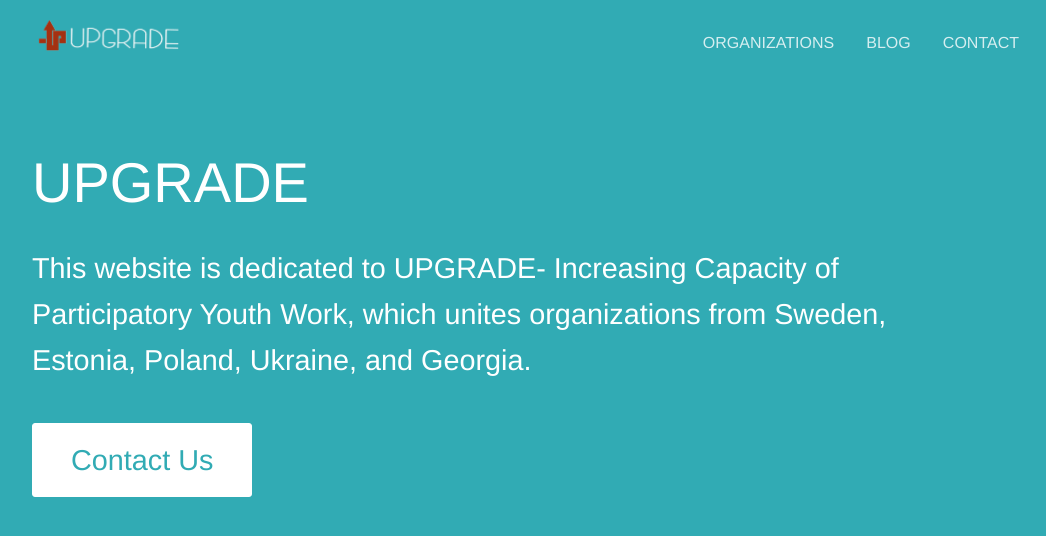
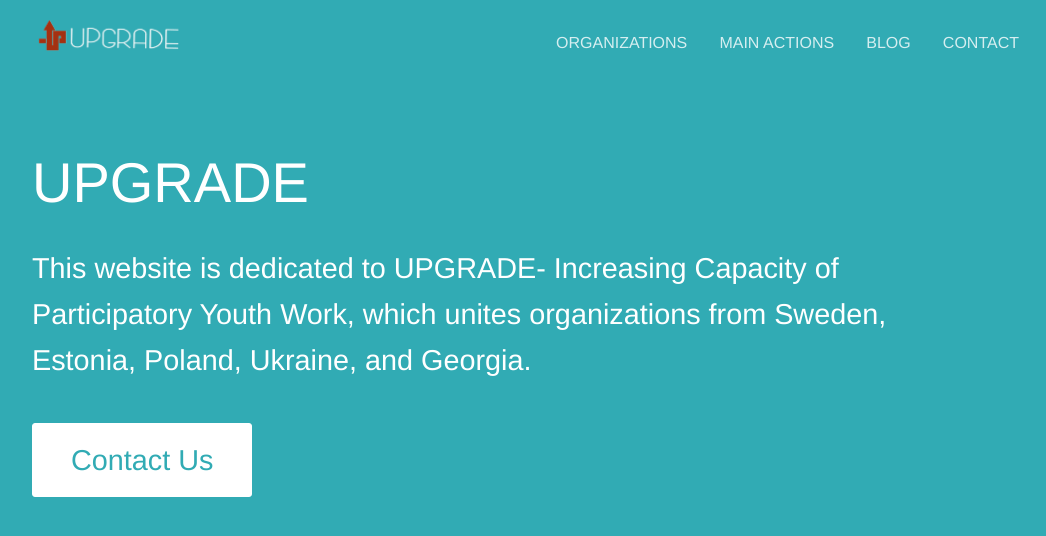
Before and after one commit to upgrade42/upgrade42.github.io, a Jekyll site: the page built from index.html, in a window 1280 px wide and 900 px high, cut to the strip 0-605 px from the top of the window. Shown: the top 536 px of the strip, without its empty margins (108-1154 px from the left). Built offline with Jekyll 4.4.1, drawn with Linux system fonts in a browser that asks for light colours.

Commit message:
Updated '_data/navigation.yml' via CloudCannon

```diff
--- a/_data/navigation.yml
+++ b/_data/navigation.yml
@@ -1,6 +1,8 @@
 links:
   - name: Organizations
     link: /organizations/
+  - name: Main Actions
+    link: /mainactions
   - name: Blog
     link: /blog/
   - name: Contact
```
